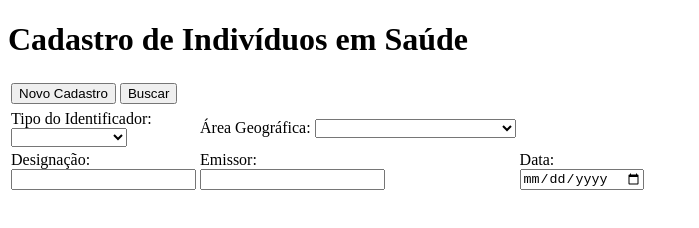
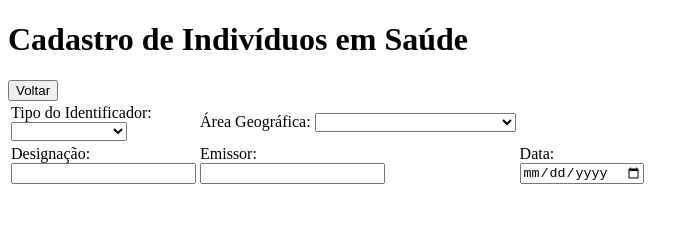
Before and after one commit to axelzito/fe-2018, a plain HTML site: page CadastroSaude/HTML/index.html in a window 1280 px wide. Both pictures are taken after a click on the button "Novo Cadastro". Shown: the whole page, without its empty margins (0-699 px from the left). Drawn offline with Linux system fonts and the light colour scheme.

Commit message:
Final da aula

```diff
--- a/CadastroSaude/HTML/index.html
+++ b/CadastroSaude/HTML/index.html
@@ -24,6 +24,9 @@
         </div>
     </div>
     <div id="div_Cadastro" style="display:none">
+        <div id="div_CadastroVoltar">
+            <button id="btn_Voltar" onclick="voltarPaginaInicial()">Voltar</button>
+        </div>
         <div id="div_Identificador">
             <table id="tbl_Identificador">
                 <tr>
--- a/CadastroSaude/JS/utils_index.js
+++ b/CadastroSaude/JS/utils_index.js
@@ -1,5 +1,11 @@
 function novoCadastro() {
+    document.getElementById("div_PaginaInicial").style.display = "none";
     document.getElementById("div_Cadastro").style.display = "block";
+}
+
+function voltarPaginaInicial(){
+    document.getElementById("div_PaginaInicial").style.display = "block";
+    document.getElementById("div_Cadastro").style.display = "none";
 }
 
 function mostarCamposIdentificadorCTPS() {
```
